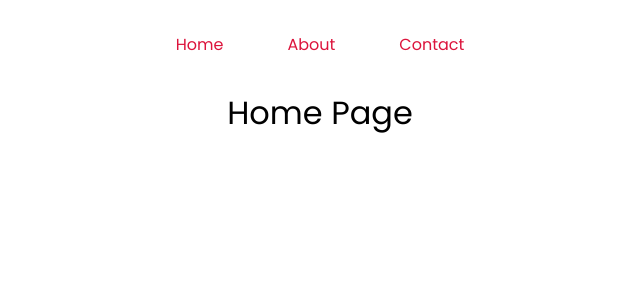
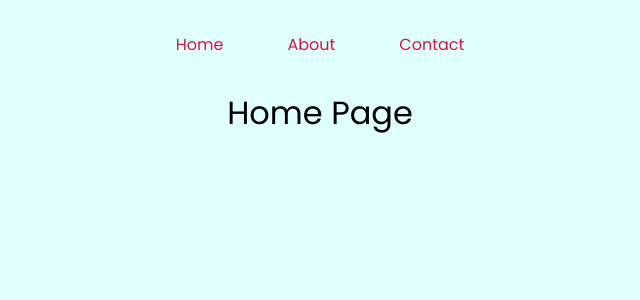
Before and after one commit to renuyarasu/react-rounter, a React (Create React App) app: page / in a window 1280 px wide. Shown: the top 300 px of the page, without its empty margins (320-960 px from the left). Built offline with nearby package versions, Linux system fonts and the light colour scheme.

Commit message:
added basename

```diff
--- a/src/App.css
+++ b/src/App.css
@@ -11,6 +11,9 @@
   align-items: center;
   flex-direction: column;
 }
+body{
+  background-color: lightcyan;
+}
 h1{
   font-weight: 400;
 }
--- a/src/App.js
+++ b/src/App.js
@@ -1,18 +1,20 @@
 import './App.css';
 import Header from './components/Header';
-import { BrowserRouter as Router, Route } from 'react-router-dom';
+import { BrowserRouter as Router, Route, Switch } from 'react-router-dom';
 import Home from './Pages/Home';
 import About from './Pages/About';
 import Contact from './Pages/Contact';
 
 const App = () => {
   return (
-    <Router>
+    <Router basename='pages'>
       <div className="App">
         <Header />
-      <Route path='/' exact component={Home} />
-      <Route path='/about' component={About} />
-      <Route path='/contact' component={Contact} />
+        <Switch>
+          <Route path='/' exact component={Home} />
+          <Route path='/about' component={About} />
+          <Route path='/contact' component={Contact} />
+        </Switch>
       </div>
     </Router>
   );
```
